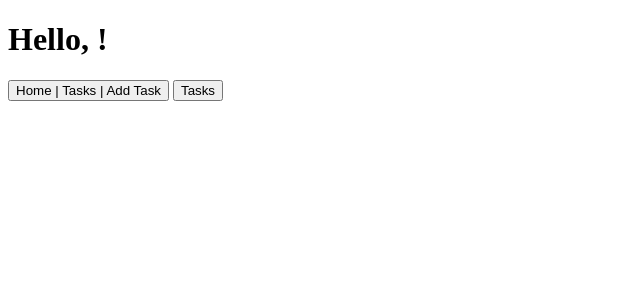
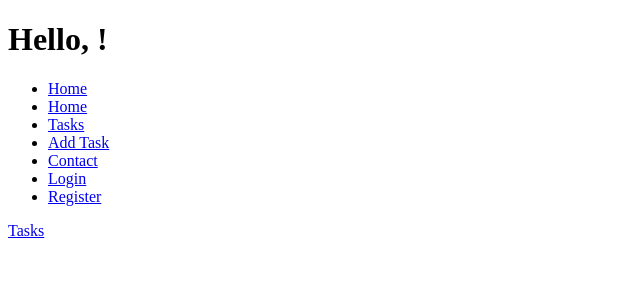
Before and after one commit to ivasx/Tickify, a Django app: page / in a window 1280 px wide. Shown: the top 300 px of the page, without its empty margins (0-640 px from the left). Run offline with Django 4.2, Linux system fonts and the light colour scheme.

Commit message:
urls in templates

```diff
--- a/tickify/tasks/templates/tasks/home.html
+++ b/tickify/tasks/templates/tasks/home.html
@@ -6,10 +6,16 @@
 </head>
 <body>
 <h1>Hello, {{ user.username }}!</h1>
-<button>{{ menu|join:" | " }}</button>
-<a href="{% url 'tasks_list' %}">
-  <button>Tasks</button>
-</a>
+<ul>
+    <li><a href="{% url 'home' %}">Home</a></li>
+    {% for item in menu %}
+    <li>
+        <a href="{% url item.url %}">{{ item.title }}</a>
+    </li>
+    {% endfor %}
+</ul>
+
+<a href="{% url 'tasks_list' %}">Tasks</a>
 
 </body>
 </html>
--- a/tickify/tasks/templates/tasks/tasks_list.html
+++ b/tickify/tasks/templates/tasks/tasks_list.html
@@ -14,6 +14,7 @@
         <h2>{{ task.title }}</h2>
         <p>{{ task.description }}</p>
         <p>{{ task.is_done }}</p>
+        <p><a href="{% url 'tasks_detail' task.id %}">Детальніше</a></p>
         {% if not forloop.last %}
         <hr>
         {% endif %}
@@ -33,6 +34,7 @@
         <h2>{{ task.title }}</h2>
         <p>{{ task.description }}</p>
         <p>{{ task.is_done }}</p>
+        <p><a href="{% url 'tasks_detail' task.id %}">Детальніше</a></p>
         {% if not forloop.last %}
         <hr>
         {% endif %}
--- a/tickify/tasks/urls.py
+++ b/tickify/tasks/urls.py
@@ -5,5 +5,9 @@ urlpatterns = [
     path('', views.home, name='home'),
     path('tasks/', views.tasks_list, name='tasks_list'),
     path('tasks/<int:task_id>/', views.tasks_detail, name='tasks_detail'),
+    path('register/', views.register, name='register'),
+    path('login/', views.login, name='login'),
+    path('contact/', views.contact, name='contact'),
+    path('add_task/', views.add_task, name='add_task'),
 
 ]
--- a/tickify/tasks/views.py
+++ b/tickify/tasks/views.py
@@ -7,6 +7,14 @@ tasks_db = [
     {'id': 2, 'title': 'Завдання 2', 'description': 'Опис завдання 2', 'is_done': True},
     {'id': 3, 'title': 'Завдання 3', 'description': 'Опис завдання 3', 'is_done': False},
     {'id': 4, 'title': 'Завдання 4', 'description': 'Опис завдання 4', 'is_done': True},
+]
+
+menu = [{'title': 'Home', 'url': 'home'},
+        {'title': 'Tasks', 'url': 'tasks_list'},
+        {'title': 'Add Task', 'url': 'add_task'},
+        {'title': 'Contact', 'url': 'contact'},
+        {'title': 'Login', 'url': 'login'},
+        {'title': 'Register', 'url': 'register'}
 ]
 
 def register(request):
@@ -20,10 +28,17 @@ def register(request):
             user = authenticate(username=username, password=password)
             return redirect('home')
 
+def login(request):
+    if request.method == 'POST':
+        form = LoginForm(request.POST)
+        if form.is_valid():
+            user = form.save()
+            return redirect('home')
+
 def home(request):
     data = {
         'title': 'Tickify',
-        'menu': ['Home', 'Tasks', 'Add Task']
+        'menu': menu,
     }
 
     return render(request, "tasks/home.html", context=data)
@@ -40,3 +55,9 @@ def tasks_detail(request, task_id):
 
 def page_not_found(request, exception):
     return HttpResponseNotFound("<h1>Сторінка не знайдена.</h1>")
+
+def contact(request):
+    return HttpResponse("Контактові дані.")
+
+def add_task(request):
+    return HttpResponse("Додати задачу.")
```
